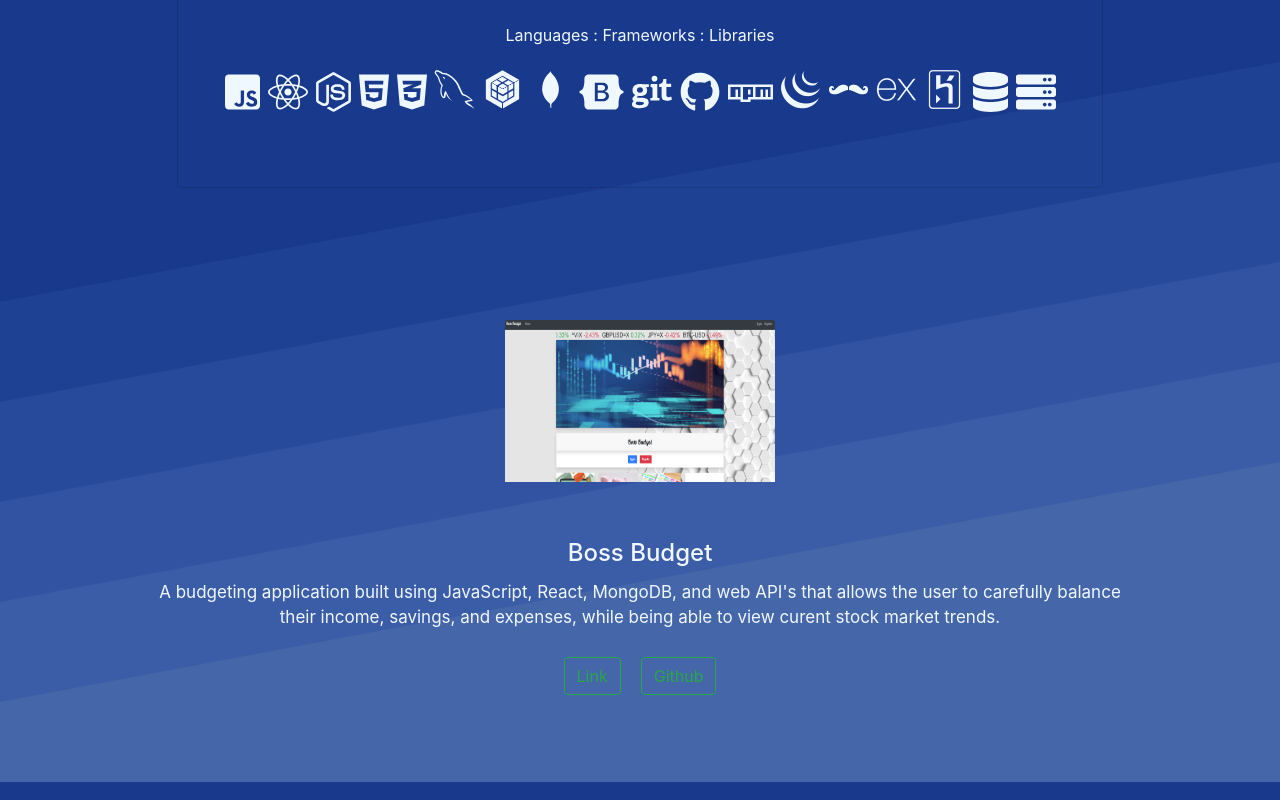
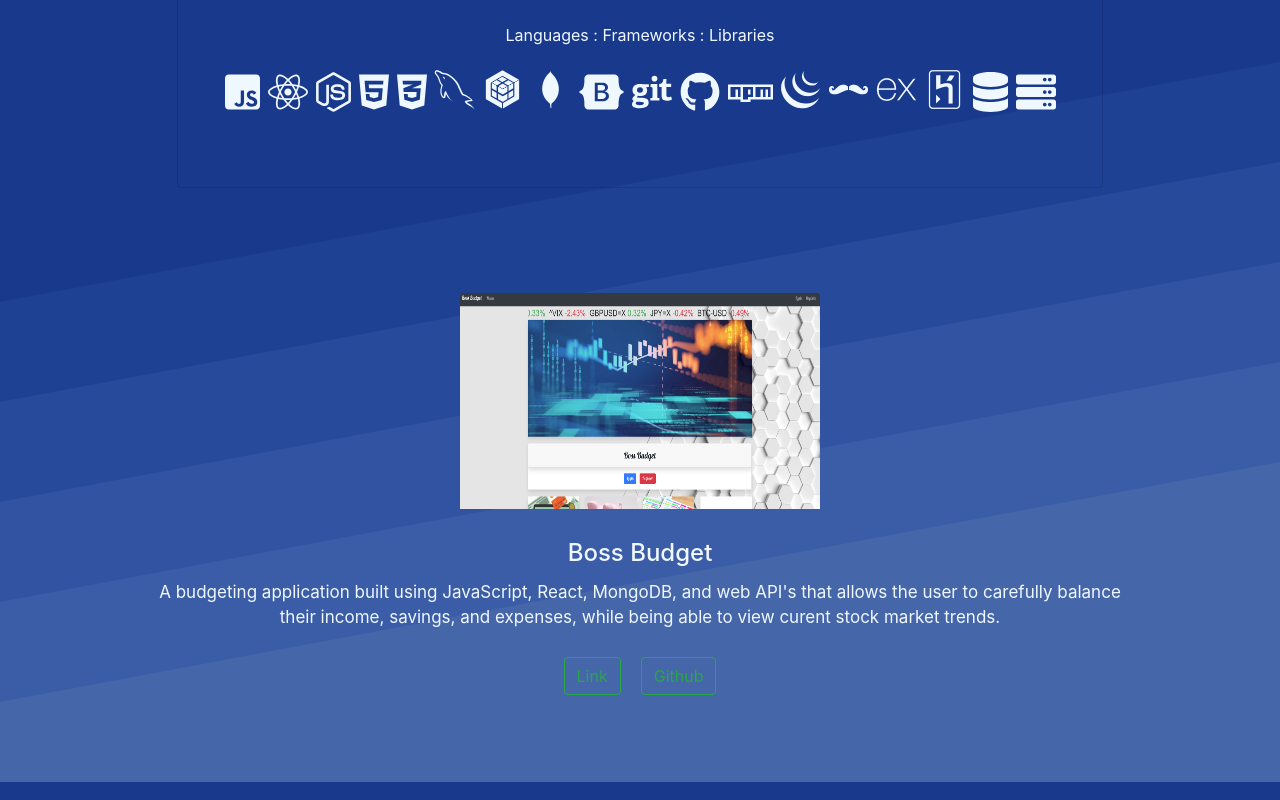
Before and after one commit to cag-martinez/Portfolio, a React (Create React App) app: page / in a window 1280 px wide. In both pictures the pointer is over the picture 640 px from the left and 1218 px from the top of the page. Shown: the part 818-1618 px from the top of the page. Built offline with nearby package versions, Linux system fonts and the light colour scheme; a web font is replaced by a local one.

Commit message:
hover effect on card

```diff
--- a/src/components/Card/style.css
+++ b/src/components/Card/style.css
@@ -15,5 +15,5 @@
 }
 
 .card-img-top:hover{
-    transform: scale(.90);
+    transform: scale(1.20);
 }
```
